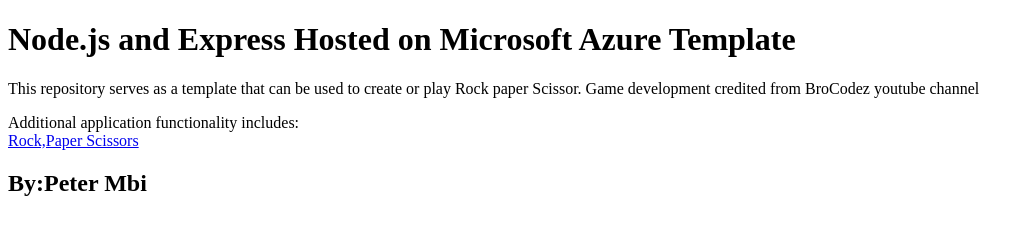
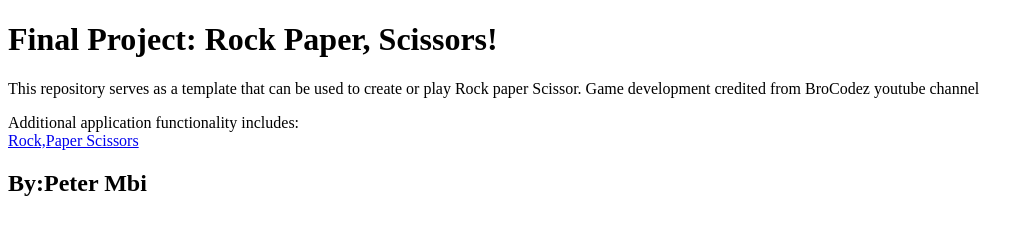
Before and after one commit to pmbi7/FinalProject, a website: page static/index.html in a window 1280 px wide. Shown: the whole page, without its empty margins (0-1034 px from the left). Drawn offline with Linux system fonts and the light colour scheme.

Commit message:
Update index.html

```diff
--- a/static/index.html
+++ b/static/index.html
@@ -4,7 +4,7 @@
 <title>PM Final Project: Rock Paper, Scissors</title>
 </head>
 <body>
-<h1>Node.js and Express Hosted on Microsoft Azure Template</h1>
+<h1>Final Project: Rock Paper, Scissors!</h1>
 <p>This repository serves as a template that can be used to create or play Rock paper Scissor. Game development credited from BroCodez youtube channel</p>
 
 Additional application functionality includes:<br />
```
